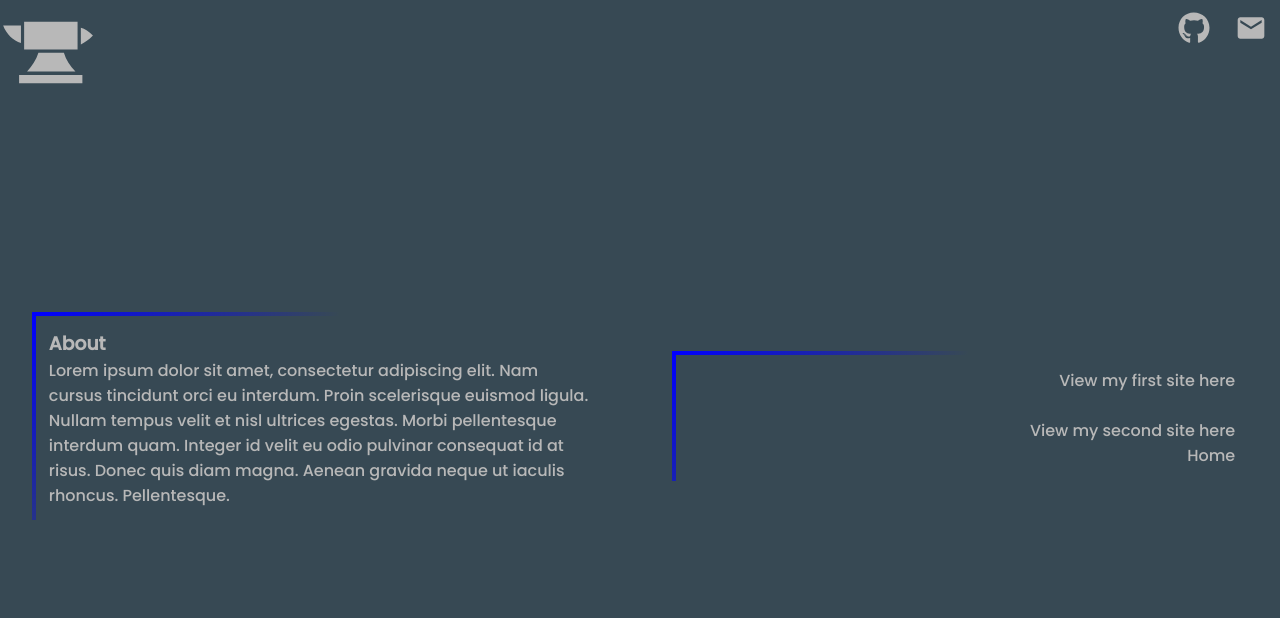
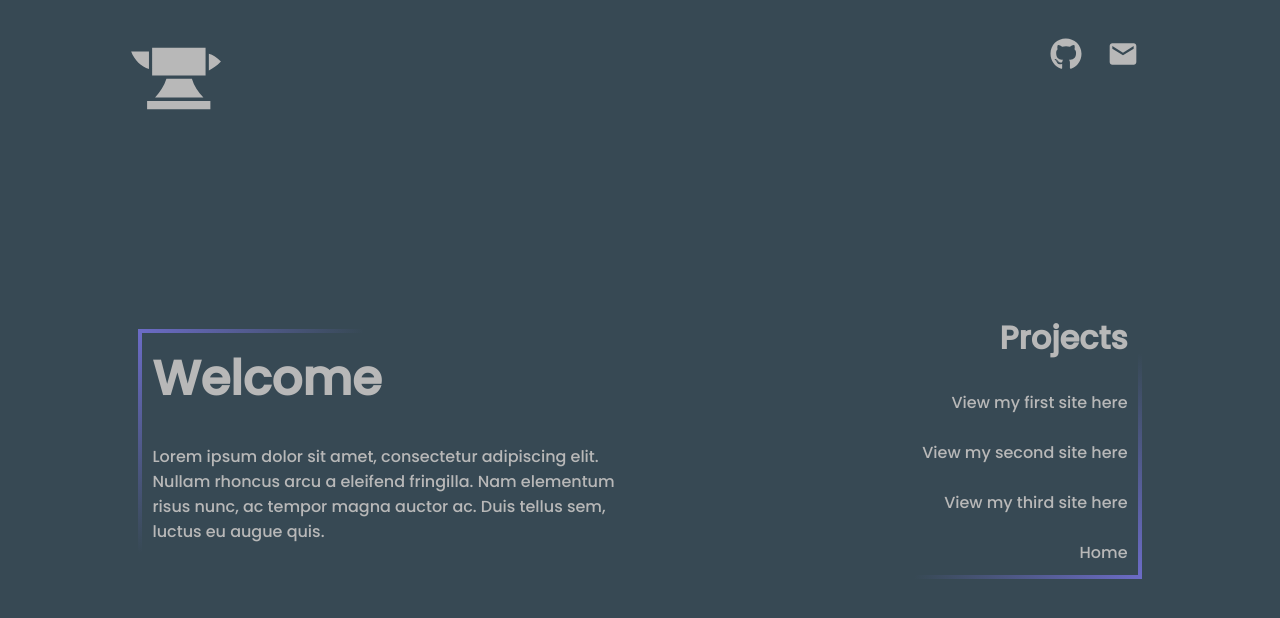
Before and after one commit to robcasson11/portfolio, a React (Create React App) app: page / in a window 1280 px wide. Shown: the top 618 px of the page. Built offline with nearby package versions, Linux system fonts and the light colour scheme.

Commit message:
CHORE: Card css applied. TODO: The buttons in the card are currently links and need to changed to <button>

```diff
--- a/src/App.js
+++ b/src/App.js
@@ -1,9 +1,9 @@
 import "./app.css";
 import { Routes, Route } from "react-router-dom";
+import sites from "./data/sites_data";
 import Layout from "./components/layout";
 import About from "./components/about";
 import NoPage from "./components/noPage";
-import sites from "./data/sites_data";
 import Card from "./components/card";
 
 function App() {
@@ -18,9 +18,11 @@ function App() {
               key={site.id}
               element={
                 <Card
+                  id={site.id}
                   title={site.title}
                   description={site.description}
                   link={site.link}
+                  image={site.image}
                 />
               }
             />
--- a/src/app.css
+++ b/src/app.css
@@ -11,9 +11,6 @@ html {
 }
 
 body {
-  display: flex;
-  justify-content: center;
-  align-items: center;
   background-color: #374954;
   color: #b8b8b8;
 }
@@ -24,9 +21,19 @@ a {
   text-align: inherit;
 }
 
+h1 {
+  font-size: 3rem;
+  margin-bottom: 6%;
+}
+
+h2 {
+  font-size: 2rem;
+  margin-bottom: 6%;
+}
+
 .grid-container {
   display: grid;
-  grid-template-columns: 90%;
+  grid-template-columns: 100%;
   min-height: 80vh;
   align-items: center;
 }
@@ -34,20 +41,34 @@ a {
 .grid-item {
   padding: 10%;
   flex-direction: column;
+}
+
+.main-display {
   border-inline-start: 4px solid;
   border-block-start: 4px solid;
-  border-image-source: radial-gradient(circle at top left, blue, transparent 50%);
+  border-image-source: radial-gradient(circle at top left, rgb(107, 107, 197), transparent 40%);
   border-image-slice: 1;
   padding: 2%;
-  margin: 5%;
+  margin: 2%;
+}
+
+.sites-list {
+  border-inline-end: 4px solid;
+  border-block-end: 4px solid;
+  border-image-source: radial-gradient(circle at bottom right, rgb(107, 107, 197), transparent 40%);
+  border-image-slice: 1;
+  padding: 2%;
+  margin: 2%;
 }
 
 @media only screen and (orientation: landscape) {
   .grid-container {
     grid-template-columns: 50% 50%;
+    margin: 0 10%;
   }
   .main-display {
     text-align: left;
+    width: 100%;
   }
   .sites-list {
     text-align: right;
@@ -72,4 +93,70 @@ a {
 
 .nav-right a {
   margin: 14% 20%;
+}
+
+@media only screen and (orientation: landscape) {
+  .navbar {
+    margin: 2% 10% 0 10%;
+  }
+}
+.card {
+  display: flex;
+  flex-direction: column;
+  border-top-left-radius: 15px;
+  border-top-right-radius: 15px;
+  background: #49606e;
+  overflow: hidden;
+}
+
+.card p,
+.card h2,
+.card h3 {
+  padding: 2%;
+  margin-bottom: 0;
+  text-align: left;
+}
+
+.links {
+  display: flex;
+  justify-content: space-around;
+  margin-bottom: 2%;
+}
+
+.card a:link,
+.card a:visited {
+  flex: 1 1 0px;
+  font-size: 0.8rem;
+  border-radius: 5px;
+  background-color: #b8b8b8;
+  color: white;
+  padding: 1px 1px;
+  margin: 3%;
+  text-decoration: none;
+  text-align: center;
+  justify-content: center;
+}
+
+.card a:active {
+  background-color: rgb(44, 51, 96);
+}
+
+.card img {
+  width: 60%;
+  align-self: center;
+}
+
+@media only screen and (orientation: landscape) {
+  .card {
+    width: 60%;
+  }
+  .card img {
+    width: 100%;
+  }
+  .card a:hover {
+    background-color: rgb(44, 51, 96);
+  }
+  .card a:hover {
+    transform: scale(1.1);
+  }
 }/*# sourceMappingURL=app.css.map */
--- a/src/app.scss
+++ b/src/app.scss
@@ -3,3 +3,4 @@
 @import "./styles/base";
 @import "./styles/main-page";
 @import "./styles/navbar";
+@import "./styles/card";
--- a/src/components/about.js
+++ b/src/components/about.js
@@ -2,16 +2,14 @@ import React from "react";
 
 const About = () => {
   return (
-    <section className="about">
-      <h1>About</h1>
+    <>
+      <h1>Welcome</h1>
       <p>
-        Lorem ipsum dolor sit amet, consectetur adipiscing elit. Nam cursus
-        tincidunt orci eu interdum. Proin scelerisque euismod ligula. Nullam
-        tempus velit et nisl ultrices egestas. Morbi pellentesque interdum quam.
-        Integer id velit eu odio pulvinar consequat id at risus. Donec quis diam
-        magna. Aenean gravida neque ut iaculis rhoncus. Pellentesque.
+        Lorem ipsum dolor sit amet, consectetur adipiscing elit. Nullam rhoncus
+        arcu a eleifend fringilla. Nam elementum risus nunc, ac tempor magna
+        auctor ac. Duis tellus sem, luctus eu augue quis.
       </p>
-    </section>
+    </>
   );
 };
 
--- a/src/components/card.js
+++ b/src/components/card.js
@@ -1,12 +1,27 @@
 import React from "react";
 
-const Card = ({ title, description, link }) => {
+const Card = ({ id, title, description, link, image }) => {
   return (
-    <div>
-      <h1>This is the {title} card</h1>
-      <h3>This is the description: {description}</h3>
-      <p>This is the url... {link}</p>
-    </div>
+    <section className="card">
+      <img src={image} alt="Site 1" width="100%" />
+      <h2>{title}</h2>
+
+      <h3>{description}</h3>
+      <div className="links">
+        <a href={link} target="_blank" rel="noreferrer">
+          View Site
+        </a>
+        <button as="a" href={link} target="_blank" rel="noreferrer">
+          View Site
+        </button>
+        <a href="" target="_blank" rel="noreferrer">
+          Frontend Code
+        </a>
+        <a href="" target="_blank" rel="noreferrer">
+          Backend Code
+        </a>
+      </div>
+    </section>
   );
 };
 
--- a/src/components/sitesList.js
+++ b/src/components/sitesList.js
@@ -4,11 +4,18 @@ import { Link } from "react-router-dom";
 const SitesList = () => {
   return (
     <>
+      <h2>Projects</h2>
       <p>
         <Link to={`/site1`}>View my first site here</Link>
       </p>
       <br />
-      <Link to={`/site2`}>View my second site here</Link>
+      <p>
+        <Link to={`/site2`}>View my second site here</Link>
+      </p>
+      <br />
+      <p>
+        <Link to={`/site3`}>View my third site here</Link>
+      </p>
       <br />
     </>
   );
--- a/src/data/sites_data.js
+++ b/src/data/sites_data.js
@@ -1,9 +1,13 @@
 const sites = [
   {
     id: 1,
-    title: "Site 1",
-    description: "This is the first site",
-    link: "www.site1.com",
+    title: "Login Template",
+    image: "Images/cardImage1.jpg",
+    description:
+      "A simple, custom login form that can be added to any React project to restrict access via a username and password.",
+    link: "https://login-y15k.onrender.com/",
+    github1: "https://github.com/robcasson11/auth_template_frontend",
+    github2: "https://github.com/robcasson11/auth_template_backend",
     path: "site1",
   },
   {
@@ -13,6 +17,13 @@ const sites = [
     link: "www.site2.com",
     path: "site2",
   },
+  {
+    id: 3,
+    title: "Site 3",
+    description: "This is the third site",
+    link: "www.site3.com",
+    path: "site3",
+  },
 ];
 
 export default sites;
--- a/src/styles/_base.scss
+++ b/src/styles/_base.scss
@@ -10,7 +10,6 @@ html {
 }
 
 body {
-  @include flexCenter;
   background-color: $body-bg;
   color: $text-color;
 }
@@ -21,3 +20,13 @@ a {
   text-decoration: inherit;
   text-align: inherit;
 }
+
+h1 {
+  font-size: 3rem;
+  margin-bottom: 6%;
+}
+
+h2 {
+  font-size: 2rem;
+  margin-bottom: 6%;
+}
--- a/src/styles/_colors.scss
+++ b/src/styles/_colors.scss
@@ -1,4 +1,5 @@
 $body-bg: #374954;
+$card-bg: #49606e;
 $text-color: #b8b8b8;
 $box-bg: linear-gradient(
   145deg,
@@ -6,3 +7,4 @@ $box-bg: linear-gradient(
   rgba(119, 255, 255, 1) 48%,
   rgba(1, 240, 255, 1) 100%
 );
+$border-color: rgb(107, 107, 197);
--- a/src/styles/_main-page.scss
+++ b/src/styles/_main-page.scss
@@ -1,6 +1,6 @@
 .grid-container {
   display: grid;
-  grid-template-columns: 90%;
+  grid-template-columns: 100%;
   min-height: 80vh;
   align-items: center;
 }
@@ -8,25 +8,43 @@
 .grid-item {
   padding: 10%;
   flex-direction: column;
+}
+
+.main-display {
   border-inline-start: 4px solid;
   border-block-start: 4px solid;
   border-image-source: radial-gradient(
     circle at top left,
-    blue,
-    transparent 50%
+    $border-color,
+    transparent 40%
   );
   border-image-slice: 1;
   padding: 2%;
-  margin: 5%;
+  margin: 2%;
+}
+
+.sites-list {
+  border-inline-end: 4px solid;
+  border-block-end: 4px solid;
+  border-image-source: radial-gradient(
+    circle at bottom right,
+    $border-color,
+    transparent 40%
+  );
+  border-image-slice: 1;
+  padding: 2%;
+  margin: 2%;
 }
 
 @include mq {
   .grid-container {
     grid-template-columns: 50% 50%;
+    margin: 0 10%;
   }
 
   .main-display {
     text-align: left;
+    width: 100%;
   }
 
   .sites-list {
--- a/src/styles/_navbar.scss
+++ b/src/styles/_navbar.scss
@@ -18,3 +18,9 @@
 .nav-right a {
   margin: 14% 20%;
 }
+
+@include mq {
+  .navbar {
+    margin: 2% 10% 0 10%;
+  }
+}
```
Also changed, not shown: src/styles/_card.scss (added, +60 -0 lines), public/Images/cardImage1.jpg (added), 1 other file (tests, documents, lock files or other folders).
